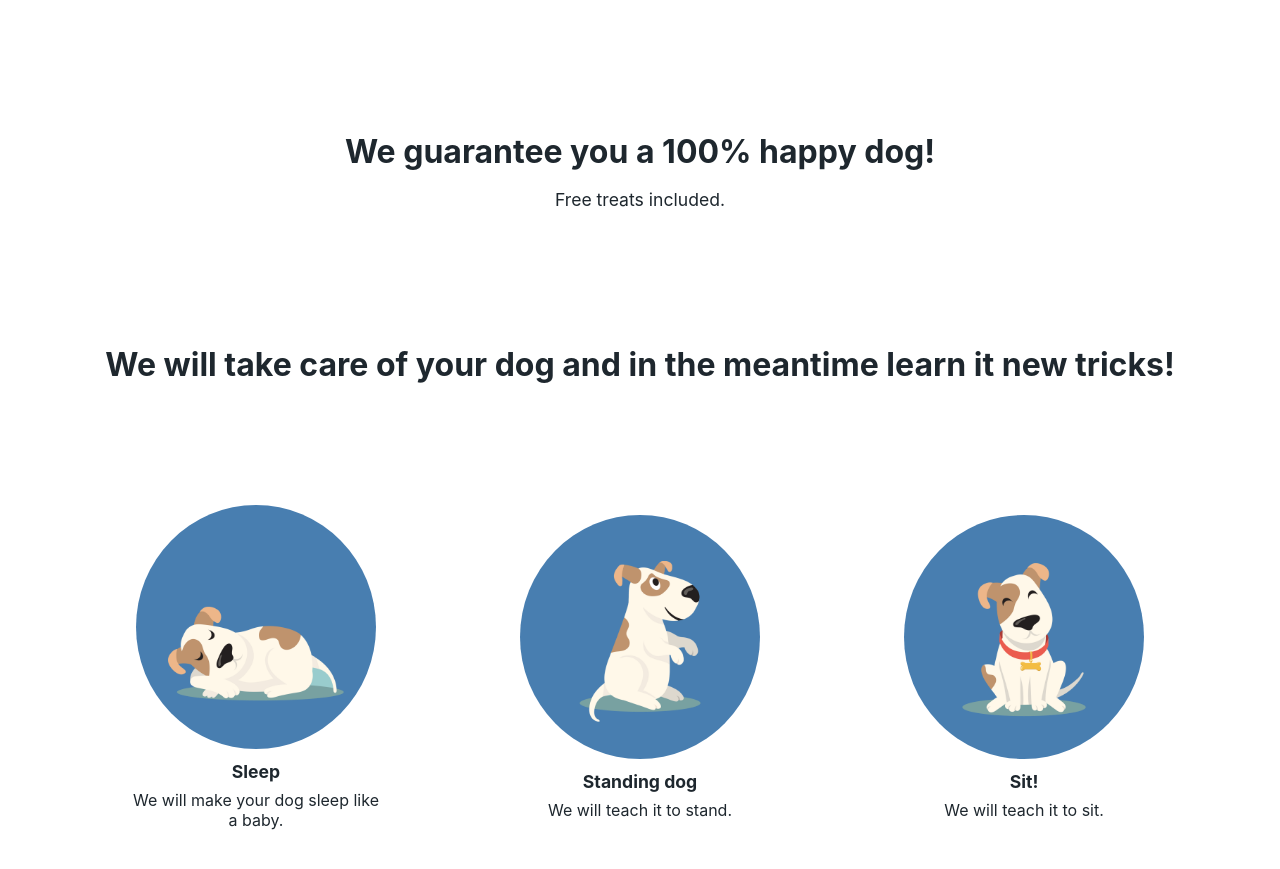
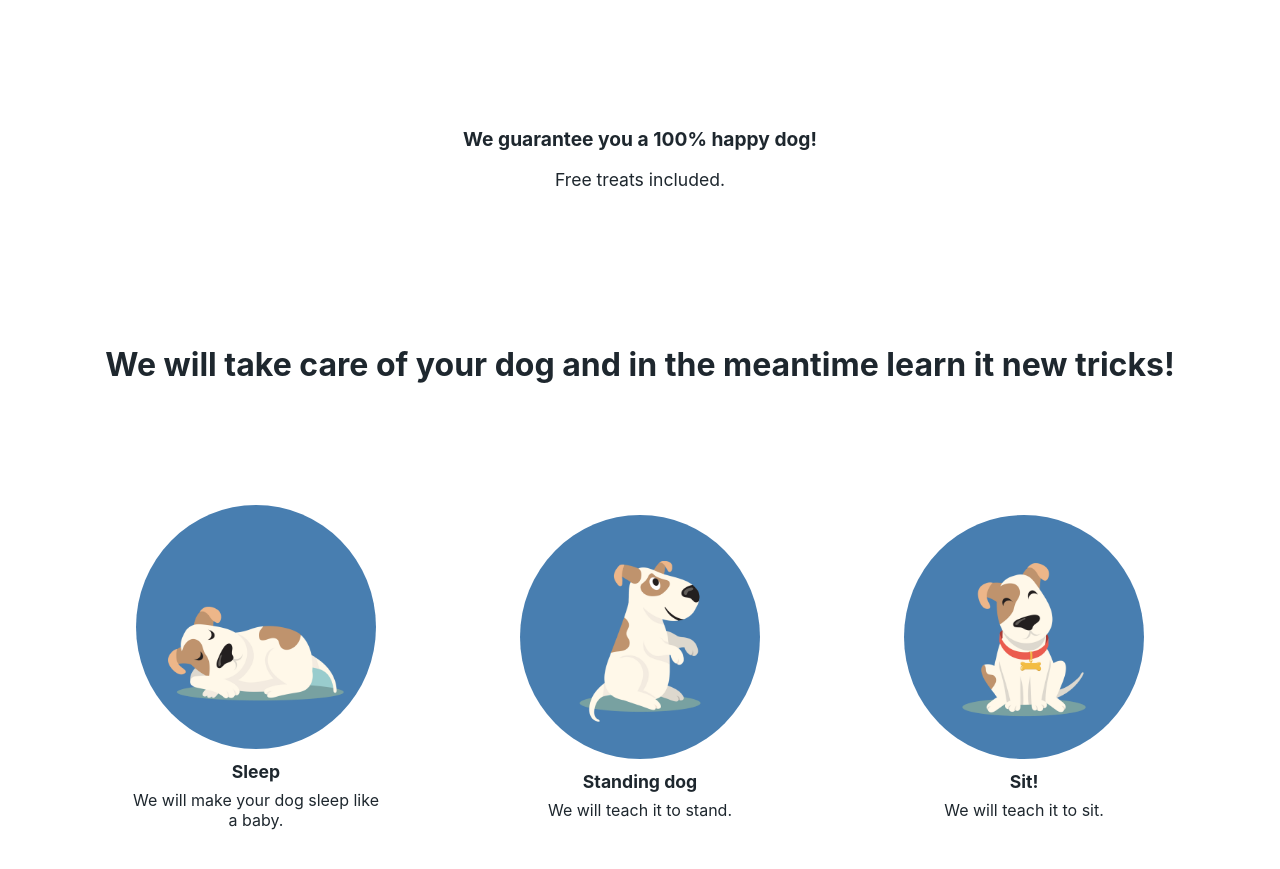
Before and after one commit to andreasaker/generic-startpage, a React (Create React App) app: page / in a window 1280 px wide. Shown: the part 1300-2169 px from the top of the page. Built offline with nearby package versions, Linux system fonts and the light colour scheme.

Commit message:
SimpleText component now mobile friendly

```diff
--- a/src/components/simpleText.js
+++ b/src/components/simpleText.js
@@ -2,13 +2,20 @@ import React from "react";
 import Wrapper from "./wrapper";
 import styled from "styled-components";
 import { H2default, H3default } from "./headers";
+import media from "./media";
 
 const StyledWrapper = styled(Wrapper)`
   height: 30vh;
 `;
 
 const H2 = styled(H2default)`
-  margin: 2em 0 0 0;
+  margin: 0;
+  font-size: 2em;
+  text-align: center;
+  ${media.desktop`
+  font-size: 1.2em;
+    margin: 2em 0 0 0;
+  `}
 `;
 
 const H3 = styled(H3default)`
```
